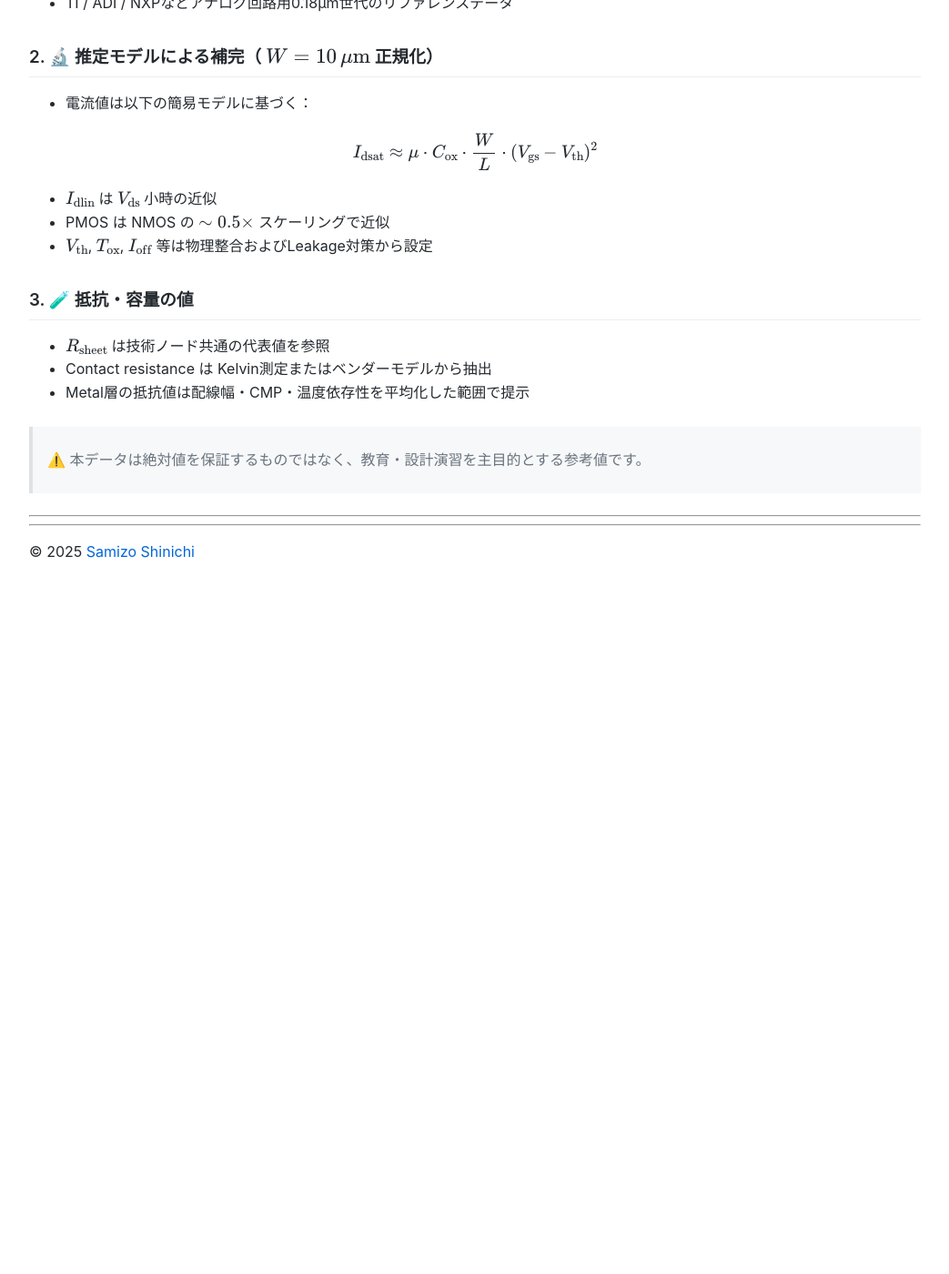
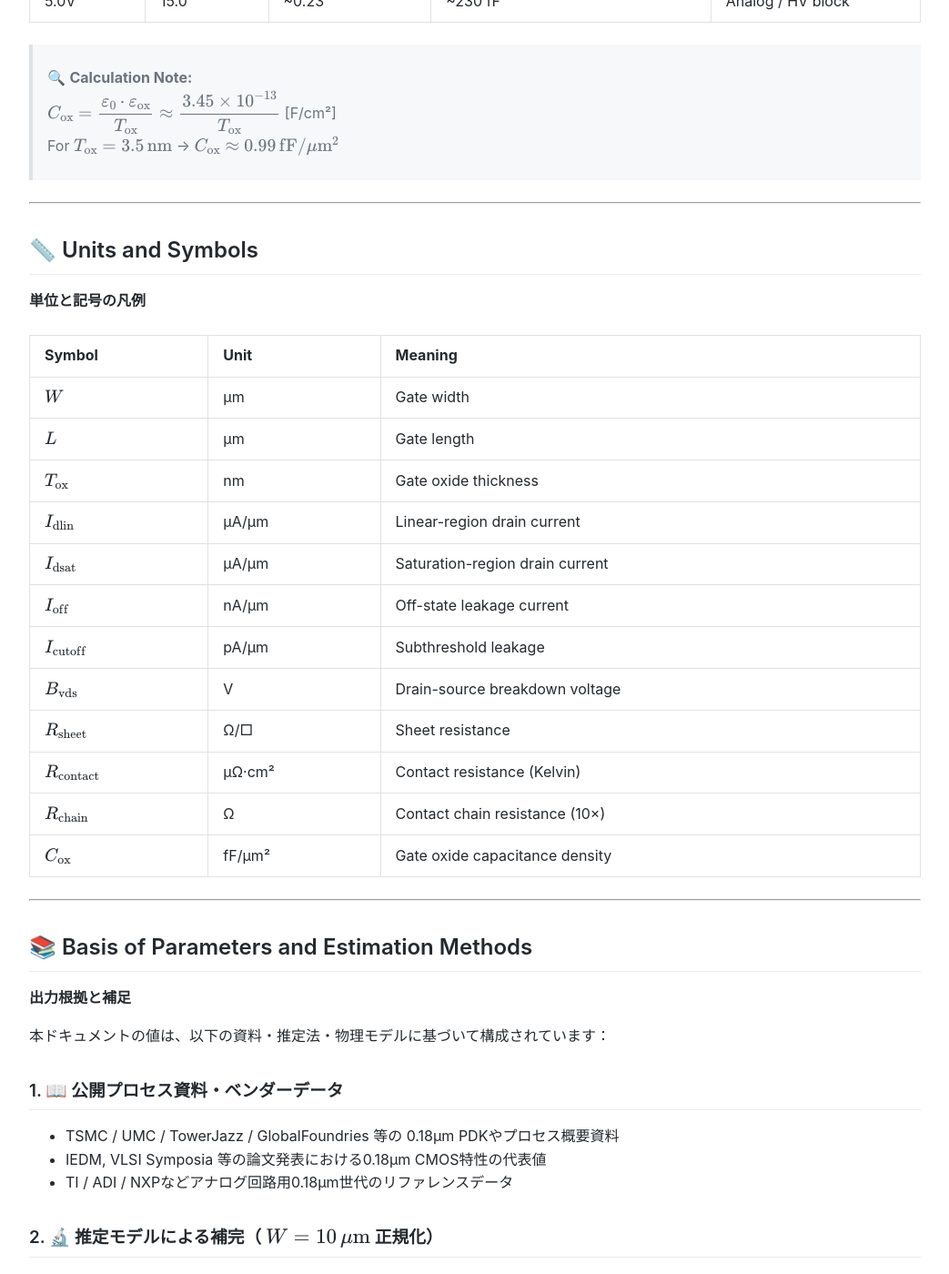
Before and after one commit to Samizo-AITL/Edusemi-v4x, a Jekyll site: the page built from chapter3_process_evolution/docs/0.18um_etests_summary_unified.md, in a window 1280 px wide and 1400 px high, scrolled down 3374 px. Shown: the whole window at 91% size, without its empty margins (118-1161 px from the left). Built offline with Jekyll 4.4.1, drawn with Linux system fonts in a browser that asks for light colours; our own code applies the rules of GitHub Pages for plain Markdown files; before the commit the page ends 4042 px from its top, so only the background shows below that; some of the changed text lies outside the part shown.

Commit message:
Update 0.18um_etests_summary_unified.md

```diff
--- a/chapter3_process_evolution/docs/0.18um_etests_summary_unified.md
+++ b/chapter3_process_evolution/docs/0.18um_etests_summary_unified.md
@@ -1,3 +1,8 @@
+---
+title: Unified Transistor and Resistor Summary (0.18μm CMOS)
+layout: default
+---
+
 # 🧾 Unified Transistor and Resistor Summary
 **Process Node: 0.18μm CMOS / Gate Width $W = 10\,\mu\mathrm{m}$**
 
@@ -18,6 +23,8 @@
 | 3.3V    | ~7.0                 | I/O and ESD protection       |
 | 5.0V    | ~15.0                | Analog / high-voltage blocks |
 
+> 📎 *Dielectric: SiO₂ assumed ($\varepsilon_{\text{ox}} \approx 3.9$)*
+
 ---
 
 ## 🔋 Transistor Characteristics (W = 10μm)
@@ -33,6 +40,16 @@
 | 3.3V | 0.25     | PMOS   | 7.0                  | 0.88                 | 60.0                       | 100.0                      | 16.00                     | 40.0                         | 3.50                 |
 | 5.0V | 2.0      | NMOS   | 15.0                 | 1.00                 | 100.0                      | 150.0                      | 5.00                      | 20.0                         | 8.00                 |
 | 5.0V | 2.0      | PMOS   | 15.0                 | 1.20                 | 50.0                       | 75.0                       | 4.00                      | 16.0                         | 8.00                 |
+
+---
+
+## 🧿 Estimated Mobility Table
+**キャリア移動度（参考）**
+
+| Carrier Type | $\mu$ (cm²/V·s) | Notes                       |
+|--------------|------------------|-----------------------------|
+| Electron (NMOS) | ~450             | Inversion layer, effective mobility |
+| Hole (PMOS)     | ~200             | ~0.45× NMOS (typical)      |
 
 ---
 
@@ -65,6 +82,9 @@
 | HLB               | ~0.7                                      | ~70                                     | W plug to Metal-3 (ALB layer)                    |
 | HLC               | ~0.6                                      | ~60                                     | W plug to Metal-4 (ALC layer, global power bus)  |
 
+> 📎 `$R_{\text{contact}}$` is the intrinsic contact resistance per unit area (Kelvin measurement).
+> `$R_{\text{chain}}$` represents total resistance of 10 serial contacts in test structures.
+
 ---
 
 ## 🧮 MOS Capacitor Characteristics (Reference)
@@ -82,8 +102,28 @@
 
 ---
 
-## 📚 出力根拠と補足
-**Basis of Parameters and Estimation Methods**
+## 📏 Units and Symbols
+**単位と記号の凡例**
+
+| Symbol | Unit         | Meaning                          |
+|--------|--------------|----------------------------------|
+| $W$    | μm           | Gate width                       |
+| $L$    | μm           | Gate length                      |
+| $T_{\text{ox}}$ | nm | Gate oxide thickness             |
+| $I_{\text{dlin}}$ | μA/μm | Linear-region drain current |
+| $I_{\text{dsat}}$ | μA/μm | Saturation-region drain current |
+| $I_{\text{off}}$ | nA/μm | Off-state leakage current       |
+| $I_{\text{cutoff}}$ | pA/μm | Subthreshold leakage         |
+| $B_{\text{vds}}$ | V     | Drain-source breakdown voltage |
+| $R_{\text{sheet}}$ | Ω/□ | Sheet resistance               |
+| $R_{\text{contact}}$ | μΩ·cm² | Contact resistance (Kelvin) |
+| $R_{\text{chain}}$ | Ω     | Contact chain resistance (10×) |
+| $C_{\text{ox}}$ | fF/μm² | Gate oxide capacitance density |
+
+---
+
+## 📚 Basis of Parameters and Estimation Methods
+**出力根拠と補足**
 
 本ドキュメントの値は、以下の資料・推定法・物理モデルに基づいて構成されています：
 
@@ -109,5 +149,3 @@
 - Metal層の抵抗値は配線幅・CMP・温度依存性を平均化した範囲で提示
 
 > ⚠️ 本データは絶対値を保証するものではなく、教育・設計演習を主目的とする参考値です。
-
----
```
